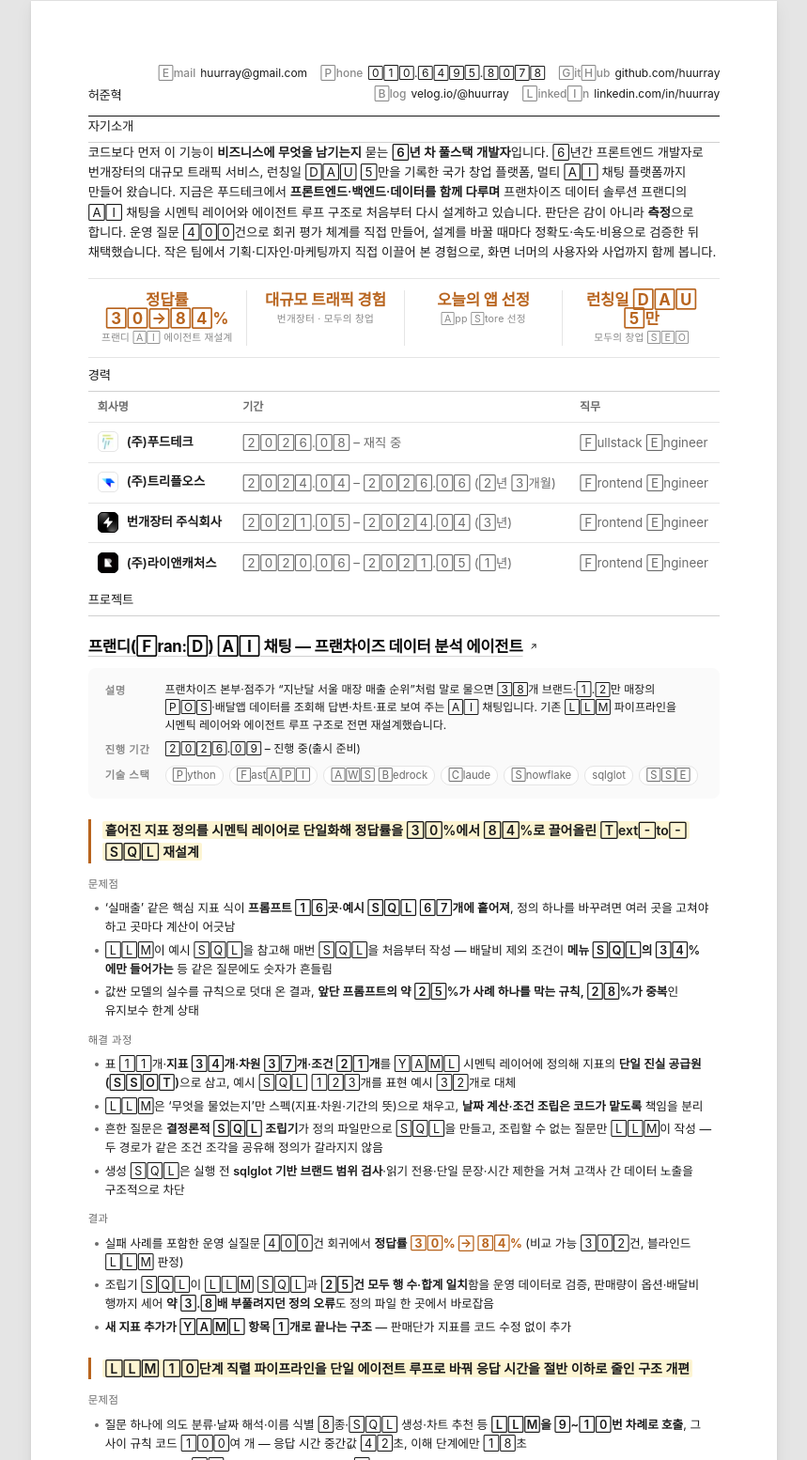
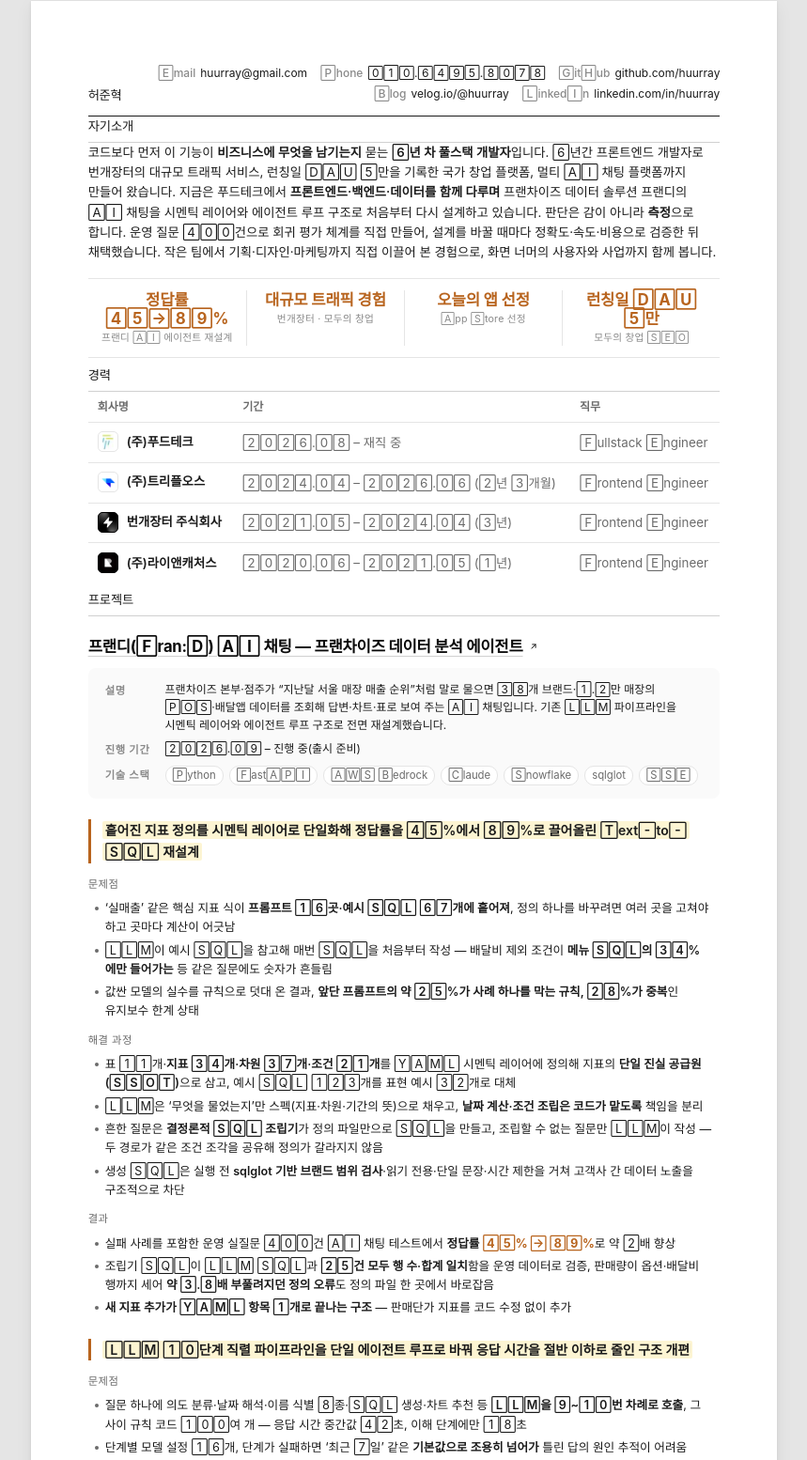
Before and after one commit to huurray/resume, a website built with Vite: page index.html in a window 1280 px wide. Shown: the part 23-1577 px from the top of the page at 94% size, without its empty margins (210-1069 px from the left). Built offline with nearby package versions, Linux system fonts and the light colour scheme; a web font is replaced by a local one.

Commit message:
imp: 프랜디 AI 채팅 정답률을 400건 테스트 기준 45% → 89%로 수정

```diff
--- a/index.html
+++ b/index.html
@@ -75,7 +75,7 @@
         </p>
         <ul class="highlights">
           <li>
-            <span class="hl-value">정답률 30→84%</span>
+            <span class="hl-value">정답률 45→89%</span>
             <span class="hl-label">프랜디 AI 에이전트 재설계</span>
           </li>
           <li>
@@ -215,8 +215,8 @@
           <div class="topic">
             <p class="topic-title">
               <mark
-                >흩어진 지표 정의를 시멘틱 레이어로 단일화해 정답률을 30%에서
-                84%로 끌어올린 Text-to-SQL 재설계</mark
+                >흩어진 지표 정의를 시멘틱 레이어로 단일화해 정답률을 45%에서
+                89%로 끌어올린 Text-to-SQL 재설계</mark
               >
             </p>
             <div class="psr">
@@ -273,12 +273,11 @@
               <h5>결과</h5>
               <ul>
                 <li>
-                  실패 사례를 포함한 운영 실질문 400건 회귀에서
+                  실패 사례를 포함한 운영 실질문 400건 AI 채팅 테스트에서
                   <strong
                     >정답률
-                    <span class="metric">30% → 84%</span></strong
-                  >
-                  (비교 가능 302건, 블라인드 LLM 판정)
+                    <span class="metric">45% → 89%</span></strong
+                  >로 약 2배 향상
                 </li>
                 <li>
                   조립기 SQL이 LLM SQL과
```
